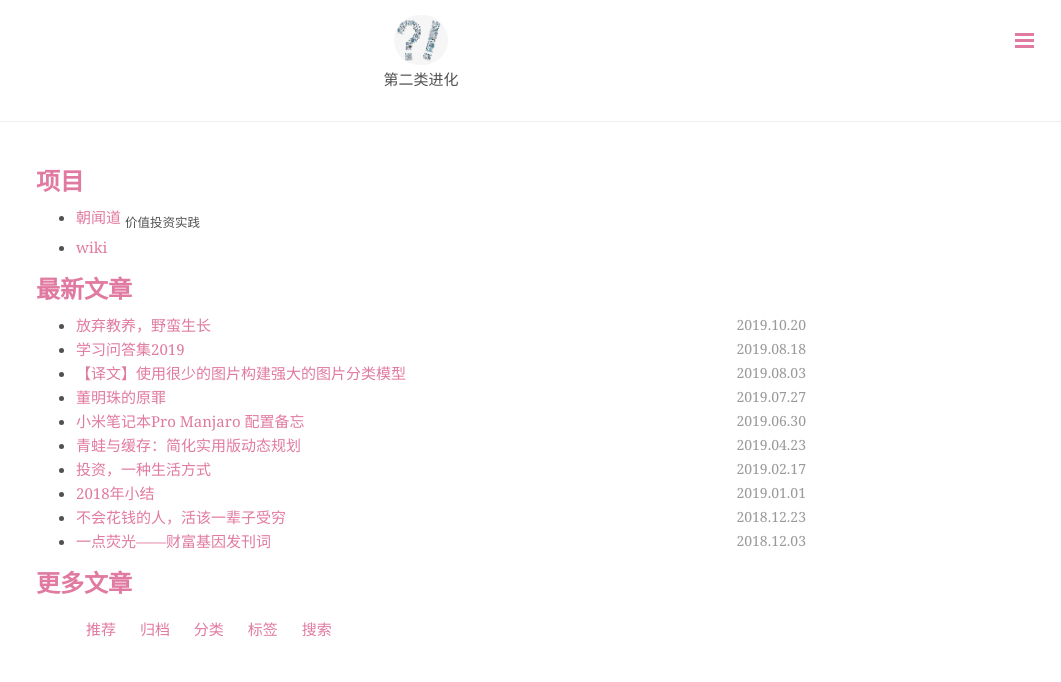
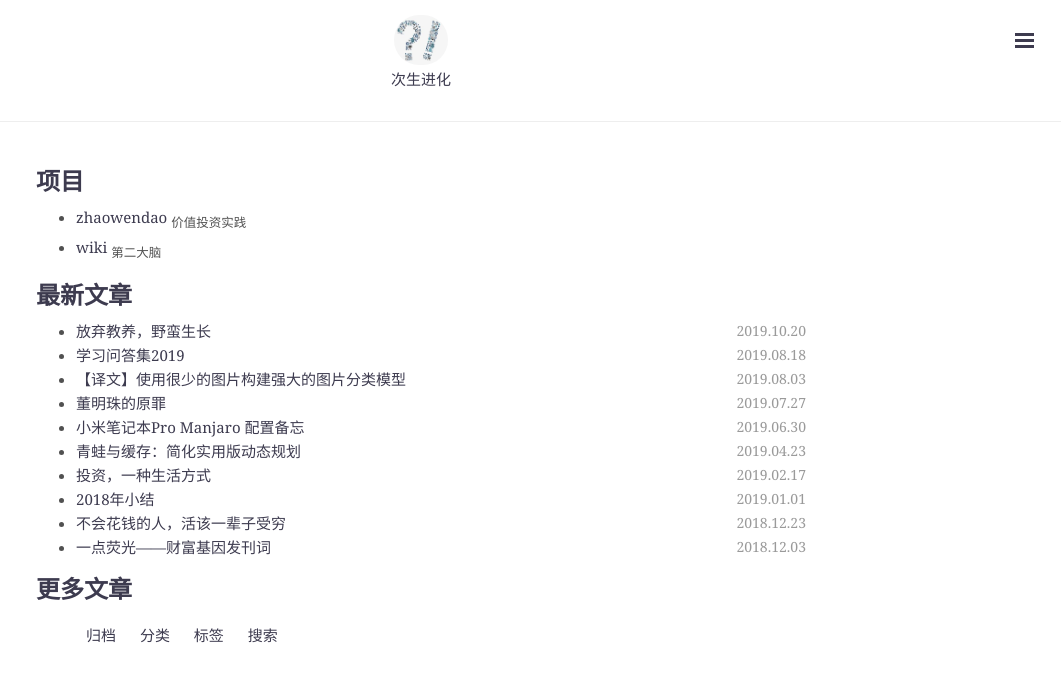
Before and after one commit to yifeitao/yifeitao.github.io, a Jekyll site: the page built from index.html, in a window 1280 px wide. Shown: the top 682 px of the page, without its empty margins (219-1280 px from the left). Built offline with Jekyll 4.4.1, drawn with Linux system fonts in a browser that asks for light colours; a style sheet for code colours, icons or effects is not loaded.

Commit message:
clear theme, change color&title

```diff
--- a/_config.yml
+++ b/_config.yml
@@ -1,5 +1,5 @@
 # Site Info
-title: "第二类进化"
+title: "次生进化"
 slogan: "关注人工智能、学习科学、价值投资"
 baseurl: ''
 weburl: 'https://yifeitao.com'
@@ -25,16 +25,11 @@ permalink: '/:year//:month/:title'
 nav:
   第二次进化:
     - '/'
-    - { 推荐: '/recommend/' }
     - { 归档: '/archive/' }
     - { 分类: '/categories/' }
     - { 标签: '/tags/' }
     - { 搜索: '/search/' }
     - { 关于: '/about/' }
-  朝闻道:
-    - '/zhaowendao/'
-  Wiki:
-    - '/wiki/'
 
 # Add your friend-links
 # friends:
--- a/_layouts/default.html
+++ b/_layouts/default.html
@@ -16,17 +16,6 @@
     <!-- CSS -->
     <link rel="stylesheet" href="{{ site.baseurl }}/assets/css/main.css">
     <link rel="stylesheet" href="{{ site.baseurl }}/assets/css/syntax.css">
-    <!-- share.css -->
-    <link rel="stylesheet" href="https://cdnjs.cloudflare.com/ajax/libs/social-share.js/1.0.16/css/share.min.css">
-    <!-- share.js -->
-    <script src="https://cdnjs.cloudflare.com/ajax/libs/social-share.js/1.0.16/js/social-share.min.js"></script>
-    <script async src="//pagead2.googlesyndication.com/pagead/js/adsbygoogle.js"></script>
-<script>
-  (adsbygoogle = window.adsbygoogle || []).push({
-    google_ad_client: "ca-pub-8668414678592050",
-    enable_page_level_ads: true
-  });
-</script>
   </head>
 
   <body>
--- a/_layouts/home.html
+++ b/_layouts/home.html
@@ -5,8 +5,8 @@ title: Home
 <div>
   <h1>项目</h1>
   <ul>
-      <li><a href="https://yifeitao.com/zhaowendao/">朝闻道</a> <sub>价值投资实践</sub></li>
-      <li><a href="https://yifeitao.com/wiki/">wiki</a></li>
+      <li><a href="https://yifeitao.com/zhaowendao/">zhaowendao</a> <sub>价值投资实践</sub></li>
+      <li><a href="https://yifeitao.com/wiki/">wiki</a> <sub>第二大脑</sub></li>
   </ul>
 </div>
 <div class="posts">
@@ -24,7 +24,6 @@ title: Home
   </ul>
   <h1>更多文章</h1>
     <ul id="show">
-        <li><a href="{{ site.baseurl}}/recommend">推荐</a></li>
         <li><a href="{{ site.baseurl}}/archive">归档</a></li>
         <li><a href="{{ site.baseurl}}/categories">分类</a></li>
         <li><a href="{{ site.baseurl}}/tags">标签</a></li>
--- a/assets/css/main.scss
+++ b/assets/css/main.scss
@@ -2,7 +2,7 @@
 ---
 /* Basic Configuration */
 
-$theme-color: #e17aa0;
+$theme-color: #3D3B4F;
 $theme-color-dark: darken($theme-color, 10%);
 $theme-color-light: lighten($theme-color, 30%);
 $post-date-color: #9a9a9a;
@@ -515,6 +515,7 @@ a.btn-common {
   margin-bottom: 45px;
   border-bottom: 1px solid #eee;
   text-align: center;
+  color: $theme-color;
   @media (min-width: 450px) {
     width: 100%;
   }
@@ -704,7 +705,7 @@ a.sidebar-nav-item:focus {
 /* Tag */
 
 .post-tag {
-  background: $theme-color-light;
+  background: #FFFBF0;
   display: inline-block;
   padding: 0 5px;
   margin: 3px;
```
Also changed, not shown: Gemfile.lock.
